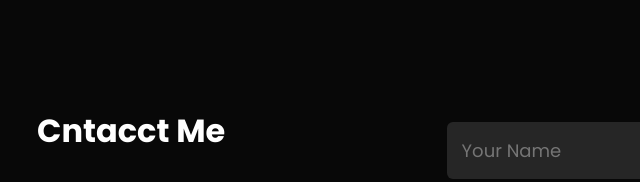
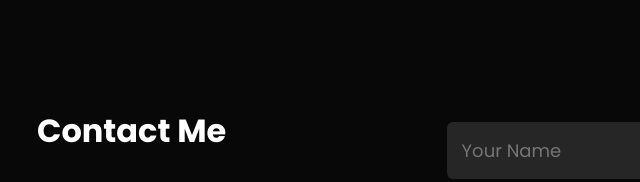
Before and after one commit to vinothdurai-j/personal-portfolio-, a plain HTML site: page index.html in a window 1280 px wide. Shown: the part 2749-2931 px from the top of the page, 91-731 px from the left. Drawn offline with Linux system fonts and the light colour scheme.

Commit message:
Update index.html

```diff
--- a/index.html
+++ b/index.html
@@ -168,7 +168,7 @@ Tech Stack: HTML, CSS, Bootstrap, JavaScript
     <div class="container">
         <div class="row">
             <div class="contact-left">
-                <h1 class="sunn-title">Cntacct Me</h1>
+                <h1 class="sunn-title">Contact Me</h1>
                 <p><i class="fa-solid fa-paper-plane"></i>vinothdurai137@gmail.com</p>
                 <p><i class="fa-solid fa-square-phone"></i>+91-63693 12248</p>
                 <div class="social-icons">
```
